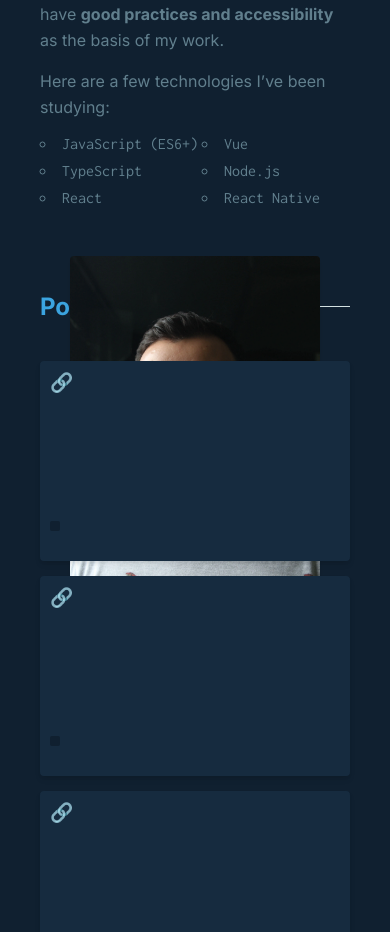
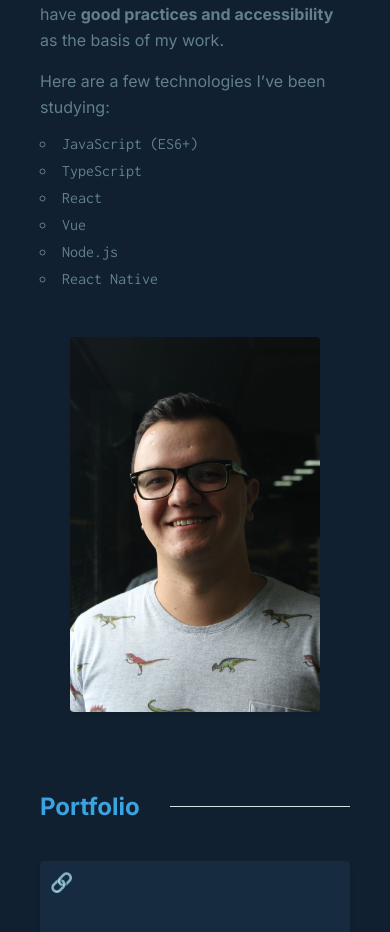
Before and after one commit to kdumagalhaes/hellocarlos, a Vue app: page / in a window 390 px wide. Shown: the part 1322-2254 px from the top of the page. Built offline with nearby package versions, Linux system fonts and the light colour scheme; no server answers.

Commit message:
Fix tech list on mobile screens

```diff
--- a/src/components/About.vue
+++ b/src/components/About.vue
@@ -59,10 +59,7 @@ export default {
 
 <style lang="scss" scoped>
 .about {
-  height: 100vh;
-  display: flex;
-  align-items: center;
-  padding: $section-padding;
+  padding: 60px 180px 0 180px;
   margin-bottom: 80px;
 }
 
@@ -122,6 +119,10 @@ export default {
   .about {
     padding: $safe-area-padding;
   }
+
+  .lists {
+    flex-direction: column;
+  }
 }
 
 @media only screen and (max-width: $mobile) {
@@ -134,6 +135,10 @@ export default {
     margin: 0 0 40px 0;
   }
 
+  .lists {
+    flex-direction: column;
+  }
+
   .tech-list {
     margin: 0;
 
```
